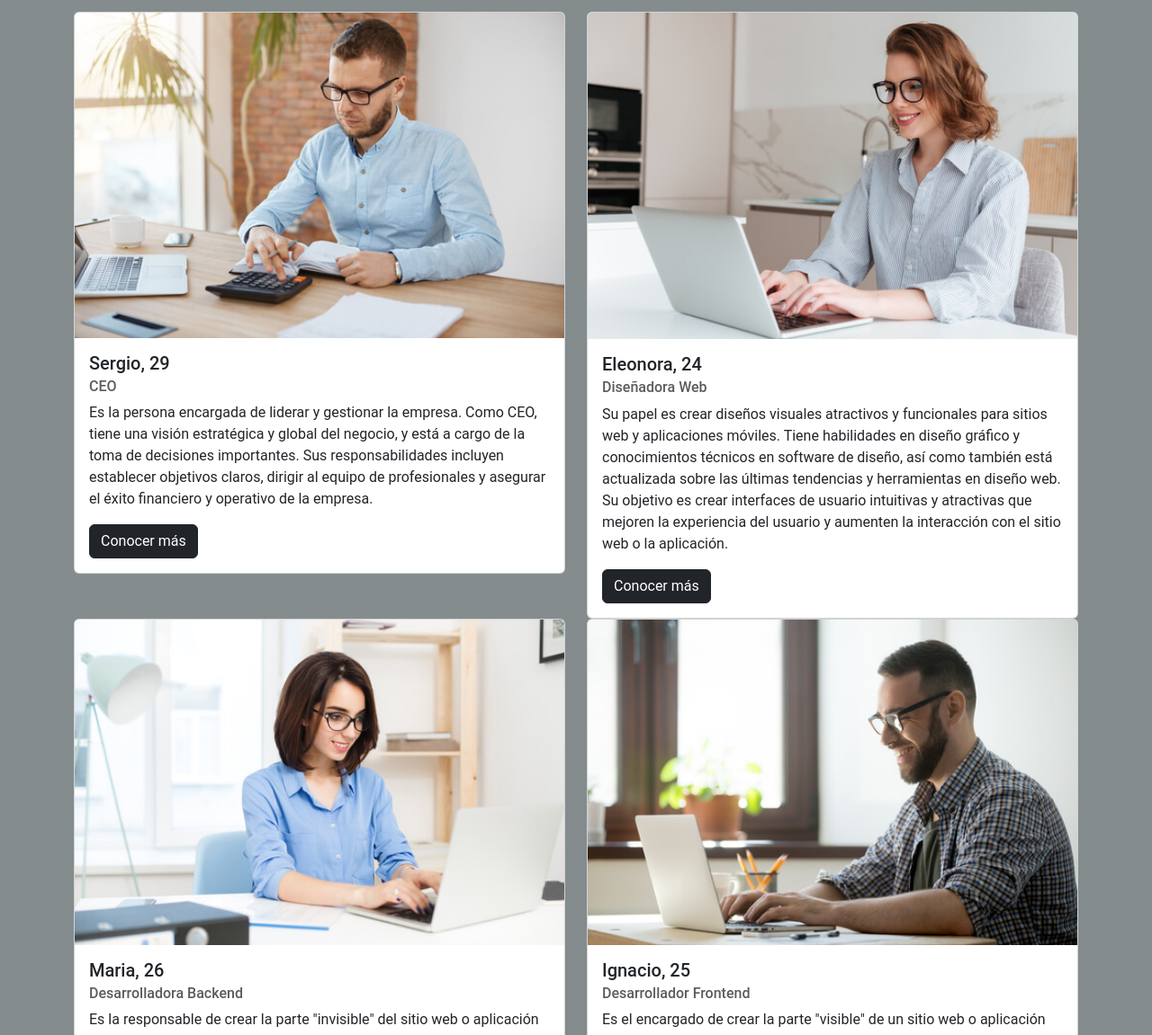
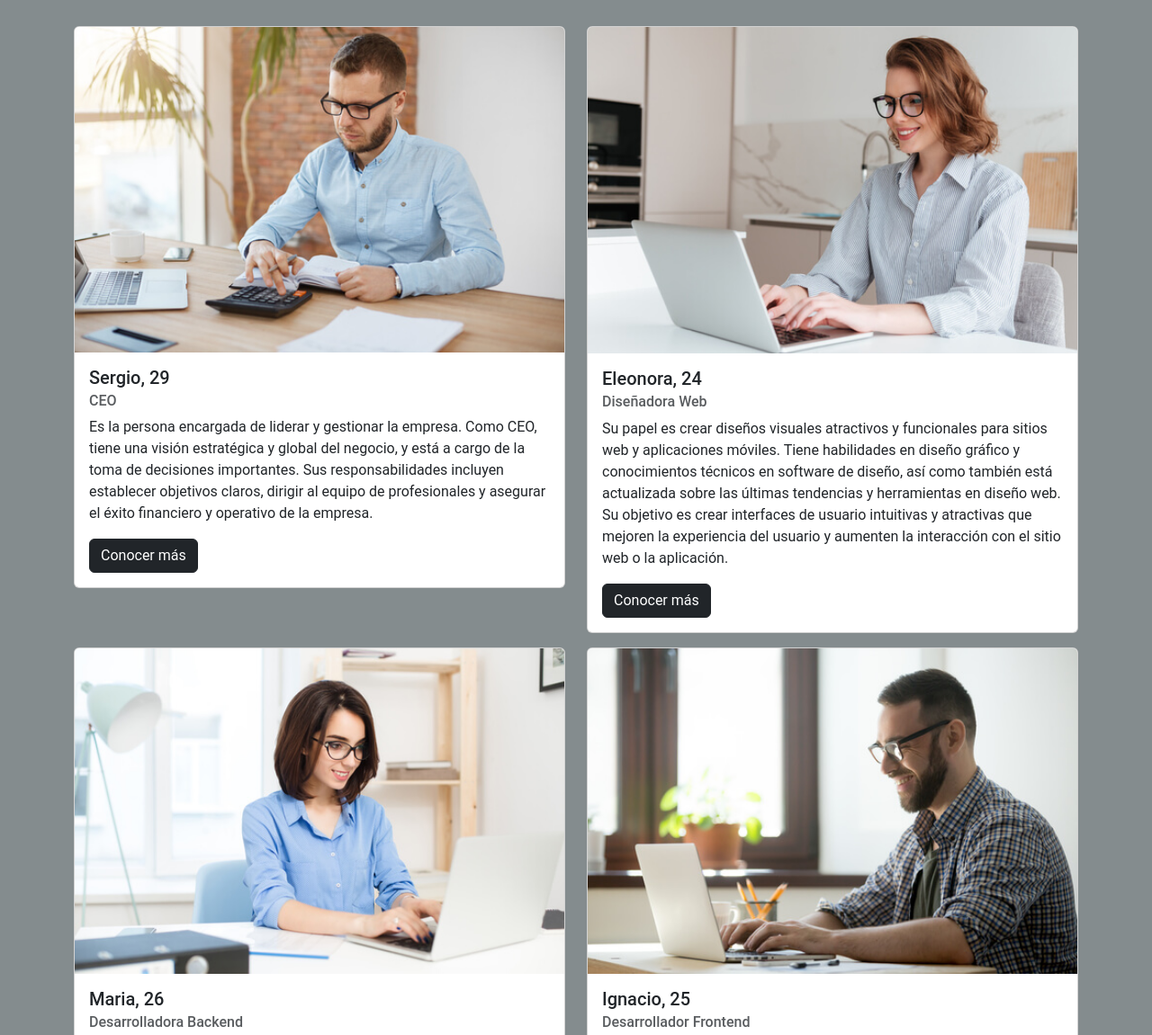
Before and after one commit to mbillalobos/PreEntrega3-Billalobos, a plain HTML site: page pages/equipo.html in a window 1280 px wide. Shown: the part 137-1288 px from the top of the page at 90% size. Drawn offline with nearby package versions, Linux system fonts and the light colour scheme.

Commit message:
Arreglo de margin en la pagina equipo

```diff
--- a/pages/equipo.html
+++ b/pages/equipo.html
@@ -53,7 +53,7 @@
     <main class="container">
         <h1 class="text-center mb-3 fw-bold">Nuestro equipo</h1>
         <div class="row">
-            <div class="col-xxl-3 mt-xxl-0 mt-xl-0 mt-lg-0 col-md-6 mt-md-3 col-sm-12 mt-3" data-aos="flip-left"
+            <div class="col-xxl-3 mt-xxl-0 mt-xl-3 mt-lg-3 col-md-6 mt-md-3 col-sm-12 mt-3" data-aos="flip-left"
                 data-aos-duration="1200">
                 <div class="card">
                     <img src="../img/sergio.jpg" class="card-img-top" alt="...">
@@ -69,7 +69,7 @@
                     </div>
                 </div>
             </div>
-            <div class="col-xxl-3 mt-xxl-0 mt-xl-0 mt-lg-0 col-md-6 mt-md-3 col-sm-12 mt-3" data-aos="flip-left"
+            <div class="col-xxl-3 mt-xxl-0 mt-xl-3 mt-lg-3 col-md-6 mt-md-3 col-sm-12 mt-3" data-aos="flip-left"
                 data-aos-duration="1200">
                 <div class="card">
                     <img src="../img/eleonora.jpg" class="card-img-top" alt="...">
@@ -87,7 +87,7 @@
                     </div>
                 </div>
             </div>
-            <div class="col-xxl-3 mt-xxl-0 mt-xl-0 mt-lg-0 col-md-6 mt-md-3 col-sm-12 mt-3" data-aos="flip-left"
+            <div class="col-xxl-3 mt-xxl-0 mt-xl-3 mt-lg-3 col-md-6 mt-md-3 col-sm-12 mt-3" data-aos="flip-left"
                 data-aos-duration="1200">
                 <div class="card">
                     <img src="../img/maria.jpg" class="card-img-top" alt="...">
@@ -103,7 +103,7 @@
                     </div>
                 </div>
             </div>
-            <div class="col-xxl-3 mt-xxl-0 mt-xl-0 mt-lg-0 col-md-6 mt-md-3 col-sm-12 mt-3" data-aos="flip-left"
+            <div class="col-xxl-3 mt-xxl-0 mt-xl-3 mt-lg-3 col-md-6 mt-md-3 col-sm-12 mt-3" data-aos="flip-left"
                 data-aos-duration="1200">
                 <div class="card">
                     <img src="../img/ignacio.jpg" class="card-img-top" alt="...">
```
